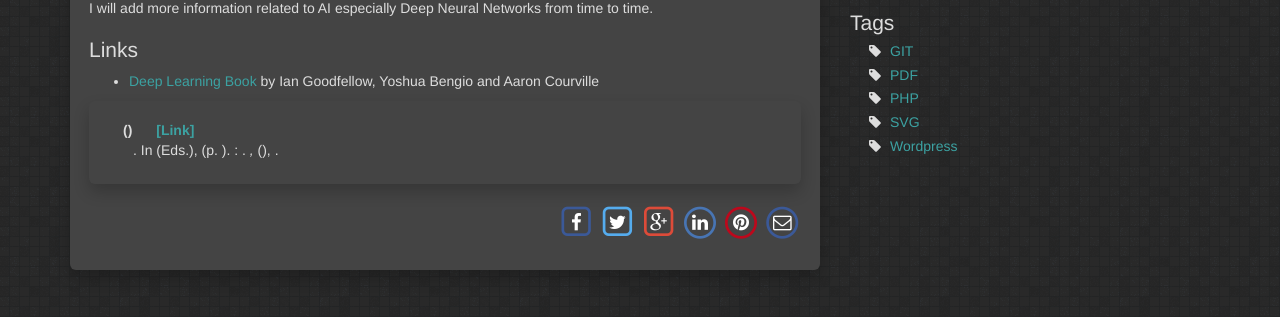
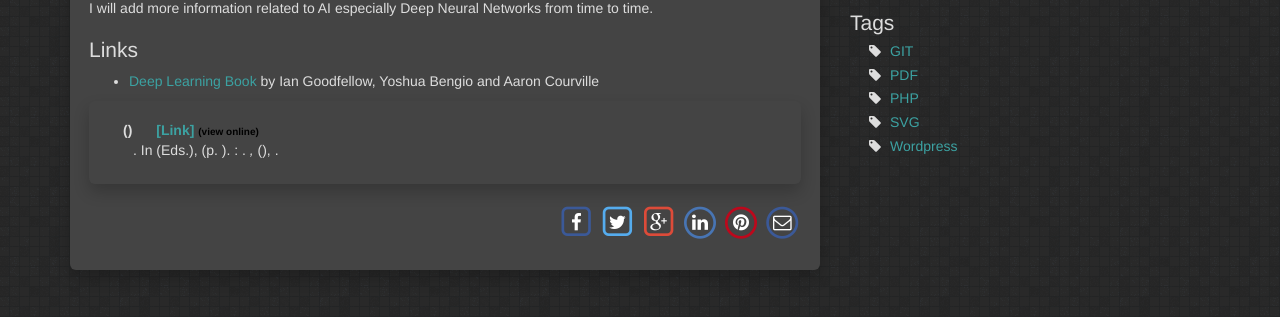
Before and after one commit to davidmainzer/davidmainzer.github.io, a Jekyll site: the page built from _articles/Deep_Learning.md, in a window 1280 px wide and 900 px high. Shown: the part 284-601 px from the top of the window. Built offline with Jekyll 4.4.1, drawn with Linux system fonts in a browser that asks for light colours; nearby versions of some CDN libraries.

Commit message:
Update Deep_Learning.md

```diff
--- a/_articles/Deep_Learning.md
+++ b/_articles/Deep_Learning.md
@@ -36,6 +36,7 @@ I will add more information related to AI especially Deep Neural Networks from t
 	<span class="if year"> (<span class="year"></span>) </span>
         <span class="if url" style="margin-left: 20px">
 	  <a class="url ">[Link]</a>
+	  <a class="url" style="color:black; font-size:10px">(view online)</a>
 	</span>
       </div>
 
```
